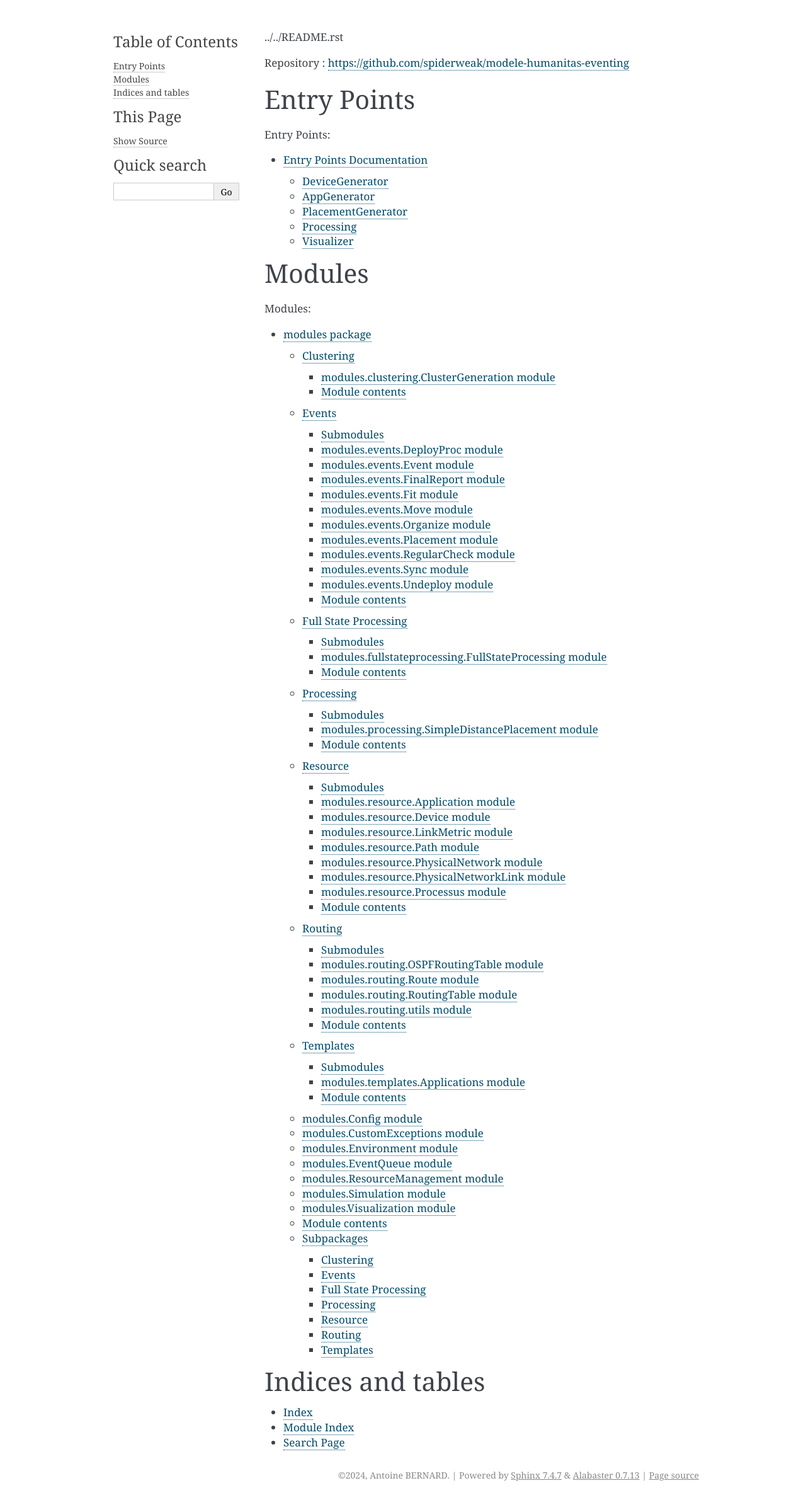
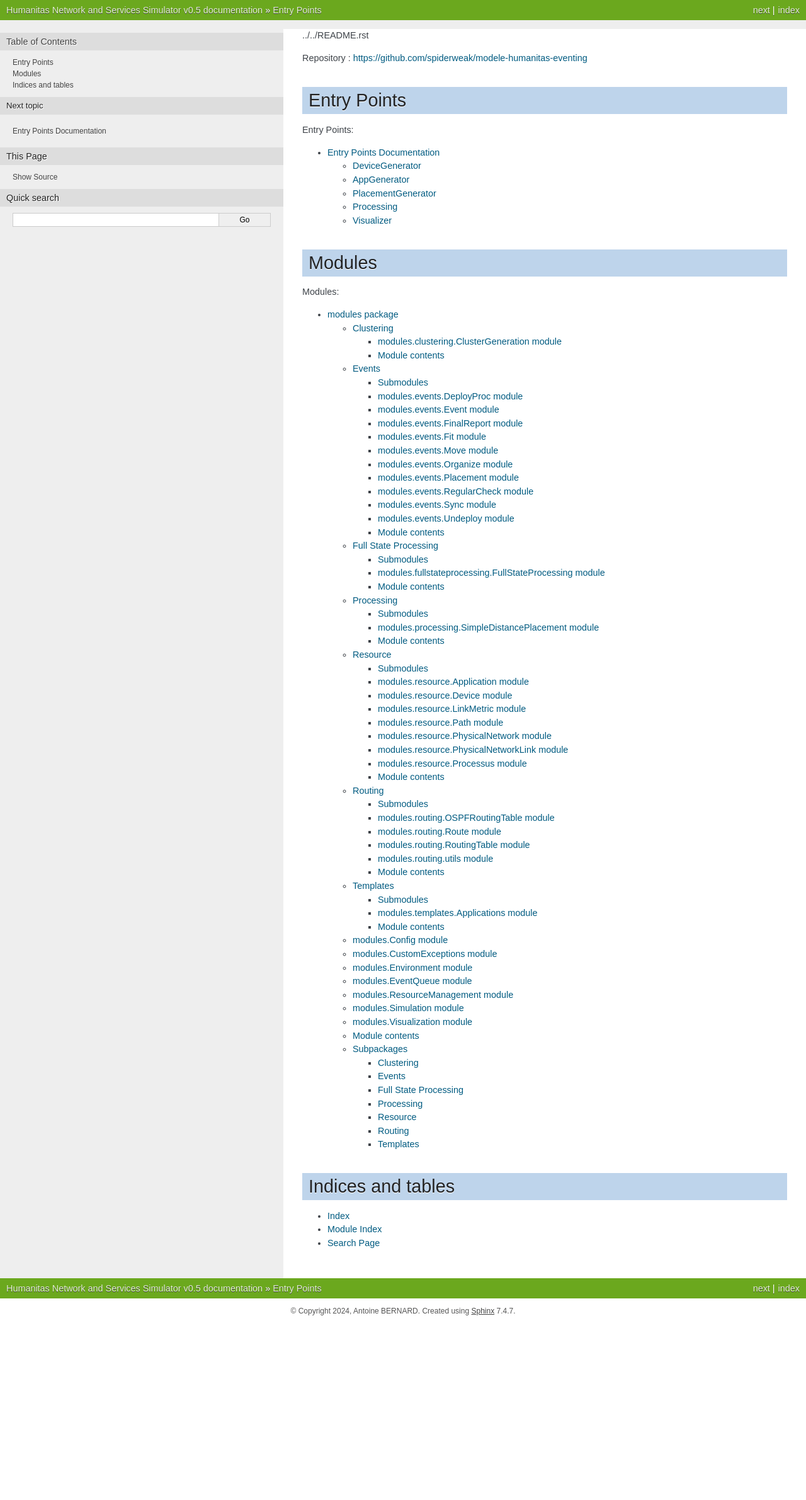
Before and after one commit to spiderweak/modele-humanitas-eventing, a Sphinx documentation site: the page built from docs/source/index.rst, in a window 1280 px wide. Shown: the whole page at 63% size. Built offline with Sphinx 7.4.7, drawn with Linux system fonts in a browser that asks for light colours; after the commit the page ends 2101 px from its top, so only the background shows below that.

Commit message:
Updated documentation template

```diff
--- a/docs/source/conf.py
+++ b/docs/source/conf.py
@@ -34,5 +34,11 @@ autodoc_default_options = {
 templates_path = ['_templates']
 exclude_patterns = []
 
-html_theme = 'alabaster'
+html_theme = 'nature'
 html_static_path = ['_static']
+html_css_files = ['custom.css']
+
+html_theme_options = {
+    'body_max_width': 'none',
+    'sidebarwidth': '450px',
+}
```
